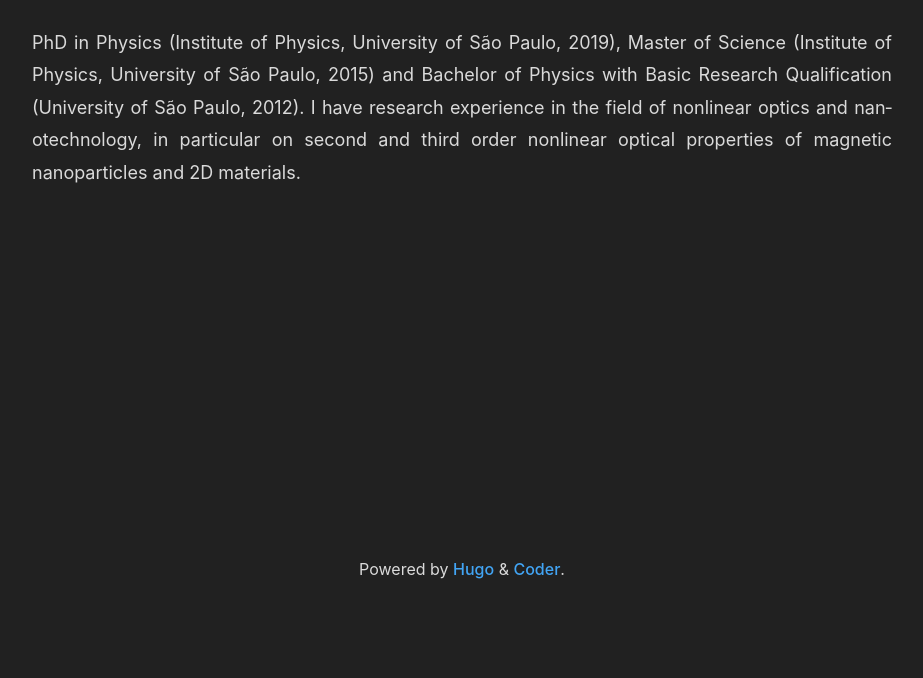
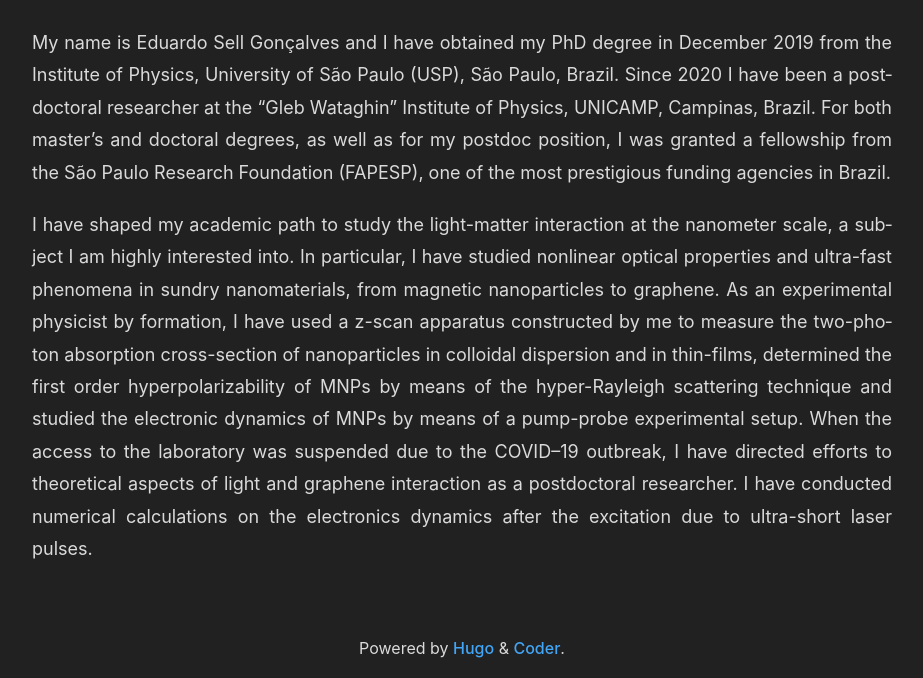
Before and after one commit to selleduardo/selleduardo.github.io, a plain HTML site: page about/index.html in a window 1280 px wide. Shown: the part 201-879 px from the top of the page, without its empty margins (178-1101 px from the left). Before the commit the page ends 800 px from the top, so only its background shows below. Drawn offline with Linux system fonts and the light colour scheme.

Commit message:
Change about me

```diff
--- a/about/index.html
+++ b/about/index.html
@@ -10,15 +10,15 @@
 
 
     <meta name="author" content="Eduardo Sell Gonçalves">
-    <meta name="description" content="PhD in Physics (Institute of Physics, University of São Paulo, 2019), Master of Science (Institute of Physics, University of São Paulo, 2015) and Bachelor of Physics with Basic Research Qualification (University of São Paulo, 2012). I have research experience in the field of nonlinear optics and nanotechnology, in particular on second and third order nonlinear optical properties of magnetic nanoparticles and 2D materials.">
+    <meta name="description" content="My name is Eduardo Sell Gonçalves and I have obtained my PhD degree in December 2019 from the Institute of Physics, University of São Paulo (USP), São Paulo, Brazil. Since 2020 I have been a postdoctoral researcher at the &ldquo;Gleb Wataghin&rdquo; Institute of Physics, UNICAMP, Campinas, Brazil. For both master&rsquo;s and doctoral degrees, as well as for my postdoc position, I was granted a fellowship from the São Paulo Research Foundation (FAPESP), one of the most prestigious funding agencies in Brazil.">
     <meta name="keywords" content="physics, personal, física">
 
     <meta name="twitter:card" content="summary"/>
 <meta name="twitter:title" content="Eduardo Sell Gonçalves"/>
-<meta name="twitter:description" content="PhD in Physics (Institute of Physics, University of São Paulo, 2019), Master of Science (Institute of Physics, University of São Paulo, 2015) and Bachelor of Physics with Basic Research Qualification (University of São Paulo, 2012). I have research experience in the field of nonlinear optics and nanotechnology, in particular on second and third order nonlinear optical properties of magnetic nanoparticles and 2D materials."/>
+<meta name="twitter:description" content="My name is Eduardo Sell Gonçalves and I have obtained my PhD degree in December 2019 from the Institute of Physics, University of São Paulo (USP), São Paulo, Brazil. Since 2020 I have been a postdoctoral researcher at the &ldquo;Gleb Wataghin&rdquo; Institute of Physics, UNICAMP, Campinas, Brazil. For both master&rsquo;s and doctoral degrees, as well as for my postdoc position, I was granted a fellowship from the São Paulo Research Foundation (FAPESP), one of the most prestigious funding agencies in Brazil."/>
 
     <meta property="og:title" content="Eduardo Sell Gonçalves" />
-<meta property="og:description" content="PhD in Physics (Institute of Physics, University of São Paulo, 2019), Master of Science (Institute of Physics, University of São Paulo, 2015) and Bachelor of Physics with Basic Research Qualification (University of São Paulo, 2012). I have research experience in the field of nonlinear optics and nanotechnology, in particular on second and third order nonlinear optical properties of magnetic nanoparticles and 2D materials." />
+<meta property="og:description" content="My name is Eduardo Sell Gonçalves and I have obtained my PhD degree in December 2019 from the Institute of Physics, University of São Paulo (USP), São Paulo, Brazil. Since 2020 I have been a postdoctoral researcher at the &ldquo;Gleb Wataghin&rdquo; Institute of Physics, UNICAMP, Campinas, Brazil. For both master&rsquo;s and doctoral degrees, as well as for my postdoc position, I was granted a fellowship from the São Paulo Research Foundation (FAPESP), one of the most prestigious funding agencies in Brazil." />
 <meta property="og:type" content="article" />
 <meta property="og:url" content="https://selleduardo.github.io/about/" />
 <meta property="article:published_time" content="2021-09-14T11:42:24-03:00" />
@@ -119,10 +119,11 @@
       </h1>
     </header>
 
-    <p>PhD in Physics (Institute of Physics, University of São Paulo, 2019), Master of Science (Institute of Physics,
-University of São Paulo, 2015) and Bachelor of Physics with Basic Research Qualification (University of São
-Paulo, 2012). I have research experience in the field of nonlinear optics and nanotechnology, in particular on
-second and third order nonlinear optical properties of magnetic nanoparticles and 2D materials.</p>
+    <p>My name is Eduardo Sell Gonçalves and I have obtained my PhD degree in December 2019 from the Institute of Physics, University of São Paulo (USP), São Paulo, Brazil.
+Since 2020 I have been a postdoctoral researcher at the &ldquo;Gleb Wataghin&rdquo; Institute of Physics, UNICAMP, Campinas, Brazil.
+For both master&rsquo;s and doctoral degrees, as well as for my postdoc position, I was granted a fellowship from the São Paulo Research Foundation (FAPESP), one of the most prestigious funding agencies in Brazil.</p>
+<p>I have shaped my academic path to study the light-matter interaction at the nanometer scale, a subject I am highly interested into. In particular, I have studied nonlinear optical properties and ultra-fast phenomena in sundry nanomaterials, from magnetic nanoparticles to graphene.  As an experimental physicist by formation, I have used a z-scan apparatus constructed by me to measure the two-photon absorption cross-section of nanoparticles in colloidal dispersion and in thin-films, determined the first order hyperpolarizability of MNPs by means of the hyper-Rayleigh scattering technique and studied the electronic dynamics of MNPs by means of a pump-probe experimental setup.
+When the access to the laboratory was suspended due to the COVID&ndash;19 outbreak, I have directed efforts to theoretical aspects of light and graphene interaction as a postdoctoral researcher. I have conducted numerical calculations on the electronics dynamics after the excitation due to ultra-short laser pulses.</p>
 
   </article>
 </section>
--- a/index.xml
+++ b/index.xml
@@ -22,7 +22,7 @@
       <pubDate>Tue, 14 Sep 2021 11:42:24 -0300</pubDate>
 
       <guid>https://selleduardo.github.io/about/</guid>
-      <description>PhD in Physics (Institute of Physics, University of São Paulo, 2019), Master of Science (Institute of Physics, University of São Paulo, 2015) and Bachelor of Physics with Basic Research Qualification (University of São Paulo, 2012). I have research experience in the field of nonlinear optics and nanotechnology, in particular on second and third order nonlinear optical properties of magnetic nanoparticles and 2D materials.</description>
+      <description>My name is Eduardo Sell Gonçalves and I have obtained my PhD degree in December 2019 from the Institute of Physics, University of São Paulo (USP), São Paulo, Brazil. Since 2020 I have been a postdoctoral researcher at the &amp;ldquo;Gleb Wataghin&amp;rdquo; Institute of Physics, UNICAMP, Campinas, Brazil. For both master&amp;rsquo;s and doctoral degrees, as well as for my postdoc position, I was granted a fellowship from the São Paulo Research Foundation (FAPESP), one of the most prestigious funding agencies in Brazil.</description>
     </item>
 
   </channel>
```
Also changed, not shown: 1 other file.
